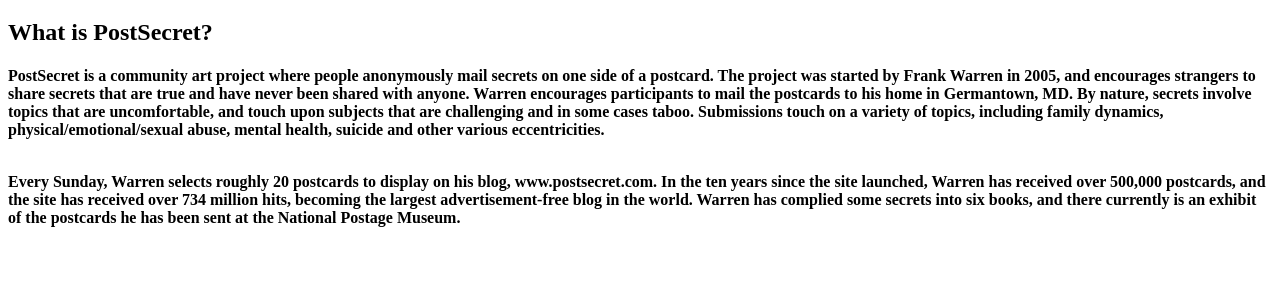
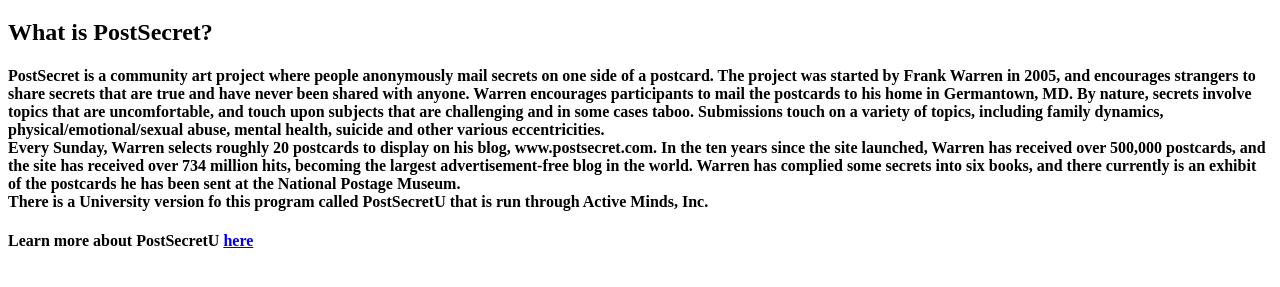
Before and after one commit to mmkoch1010/github, a plain HTML site: page about.html in a window 1280 px wide. Shown: the part 61-348 px from the top of the page. Drawn offline with Linux system fonts and the light colour scheme.

Commit message:
link to PostSecretU

```diff
--- a/about.html
+++ b/about.html
@@ -9,8 +9,12 @@
 <body>
     <h1>About The Project</h1>
     <h2>What is PostSecret?</h2>
-        <p><h4>PostSecret is a community art project where people anonymously mail secrets on one side of a postcard. The project was started by Frank Warren in 2005, and encourages strangers to share secrets that are true and have never been shared with anyone. Warren encourages participants to mail the postcards to his home in Germantown, MD. By nature, secrets involve topics that are uncomfortable, and touch upon subjects that are challenging and in some cases taboo. Submissions touch on a variety of topics, including family dynamics, physical/emotional/sexual abuse, mental health, suicide and other various eccentricities.</p>
-        <p><br>Every Sunday, Warren selects roughly 20 postcards to display on his blog, www.postsecret.com. In the ten years since the site launched, Warren has received over 500,000 postcards, and the site has received over 734 million hits, becoming the largest advertisement-free blog in the world. Warren has complied some secrets into six books, and there currently is an exhibit of the postcards he has been sent at the National Postage Museum.</h4></p>
+        <h4>PostSecret is a community art project where people anonymously mail secrets on one side of a postcard. The project was started by Frank Warren in 2005, and encourages strangers to share secrets that are true and have never been shared with anyone. Warren encourages participants to mail the postcards to his home in Germantown, MD. By nature, secrets involve topics that are uncomfortable, and touch upon subjects that are challenging and in some cases taboo. Submissions touch on a variety of topics, including family dynamics, physical/emotional/sexual abuse, mental health, suicide and other various eccentricities.
+            <br>Every Sunday, Warren selects roughly 20 postcards to display on his blog, www.postsecret.com. In the ten years since the site launched, Warren has received over 500,000 postcards, and the site has received over 734 million hits, becoming the largest advertisement-free blog in the world. Warren has complied some secrets into six books, and there currently is an exhibit of the postcards he has been sent at the National Postage Museum.
+            <br>There is a University version fo this program called PostSecretU that is run through Active Minds, Inc.</h4>
+
+
+    <h4>Learn more about PostSecretU <a href="about2.html" title="here"> here </a></h4>
 </body>
 
 </html>
```
Also changed, not shown: about2.html (+1 -1 lines).
